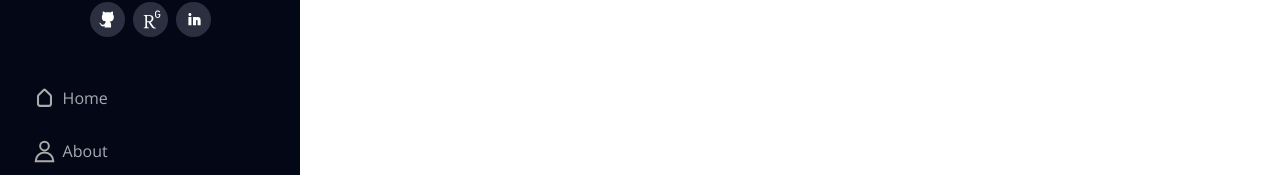
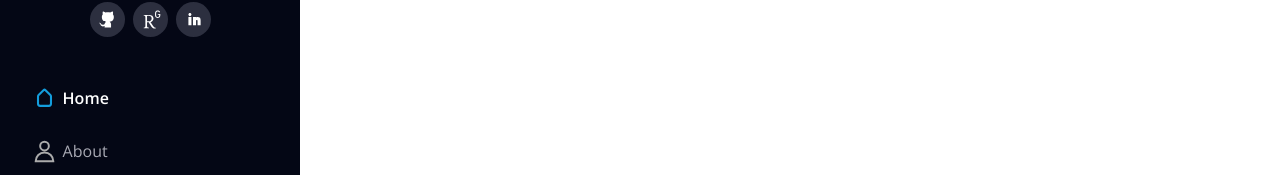
Before and after one commit to LucianoDLima/Toktom-portfolio, a React (Create React App) app: page / in a window 1280 px wide. Shown: the part 237-412 px from the top of the page. Built offline with nearby package versions, Linux system fonts and the light colour scheme.

Commit message:
useEffect() so I can keep one page selected at all times

```diff
--- a/src/components/NavBar/NavBar.jsx
+++ b/src/components/NavBar/NavBar.jsx
@@ -1,4 +1,4 @@
-import React, { useState } from 'react';
+import React, { useEffect, useState } from 'react';
 // Images
 import LogoRG from '../../assets/images/researchgate-logo.svg';
 import LogoLI from '../../assets/images/linkedin-logo.svg';
@@ -56,15 +56,22 @@ const pages = [
 ];
 
 const NavBar = () => {
+  const [activeIndex, setActiveIndex] = useState(-1);
+
   const websiteLink = (link) => {
     window.open(link, '_blank');
   };
 
-  const [activeIndex, setActiveIndex] = useState(-1);
-
   const handleActivePages = (index) => {
     setActiveIndex(index);
   };
+
+  // Responsible for making the right navbar selection active based on the URL
+  useEffect(() => {
+    const hash = window.location.hash;
+    const index = pages.findIndex((page) => page.link === hash);
+    setActiveIndex(index !== -1 ? index : 0)
+  }, [])
 
   return (
     <nav className="navigation">
```
